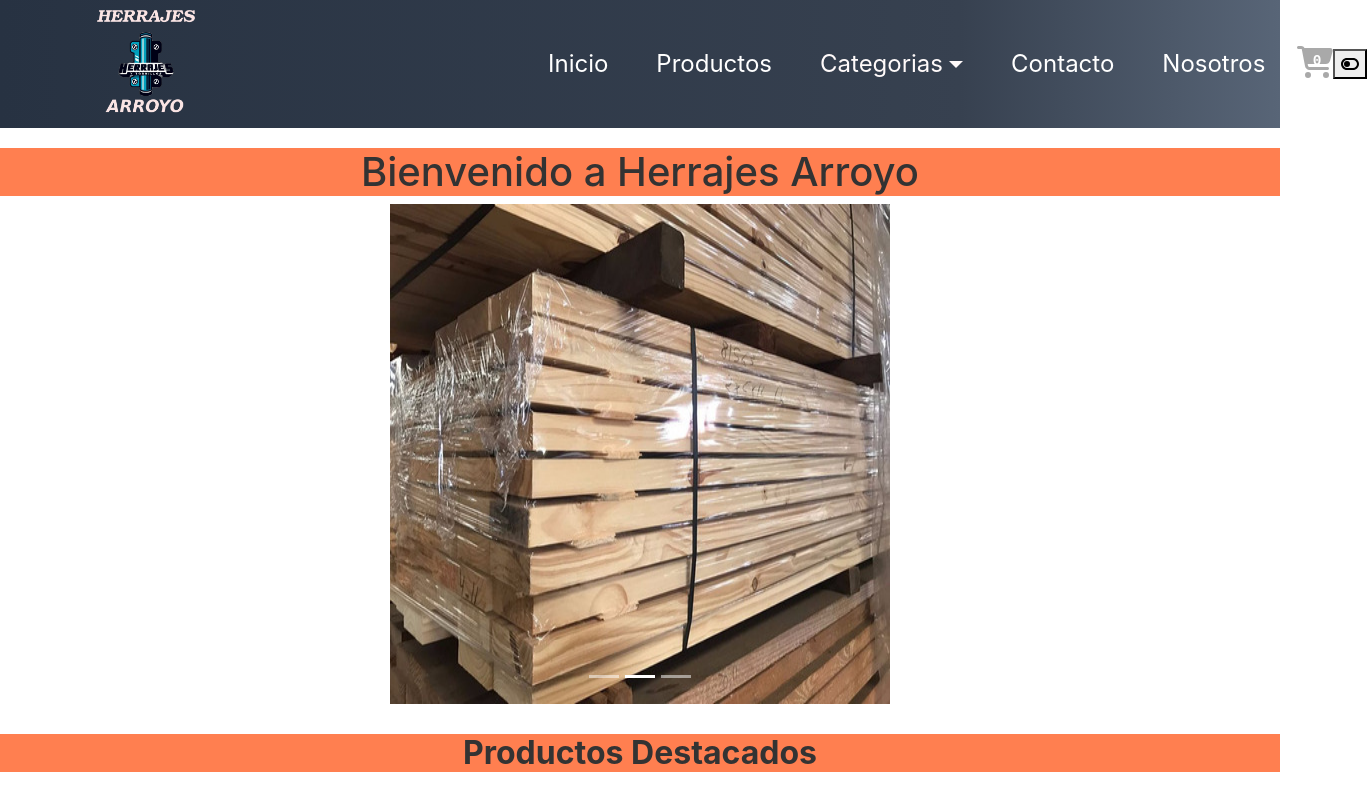
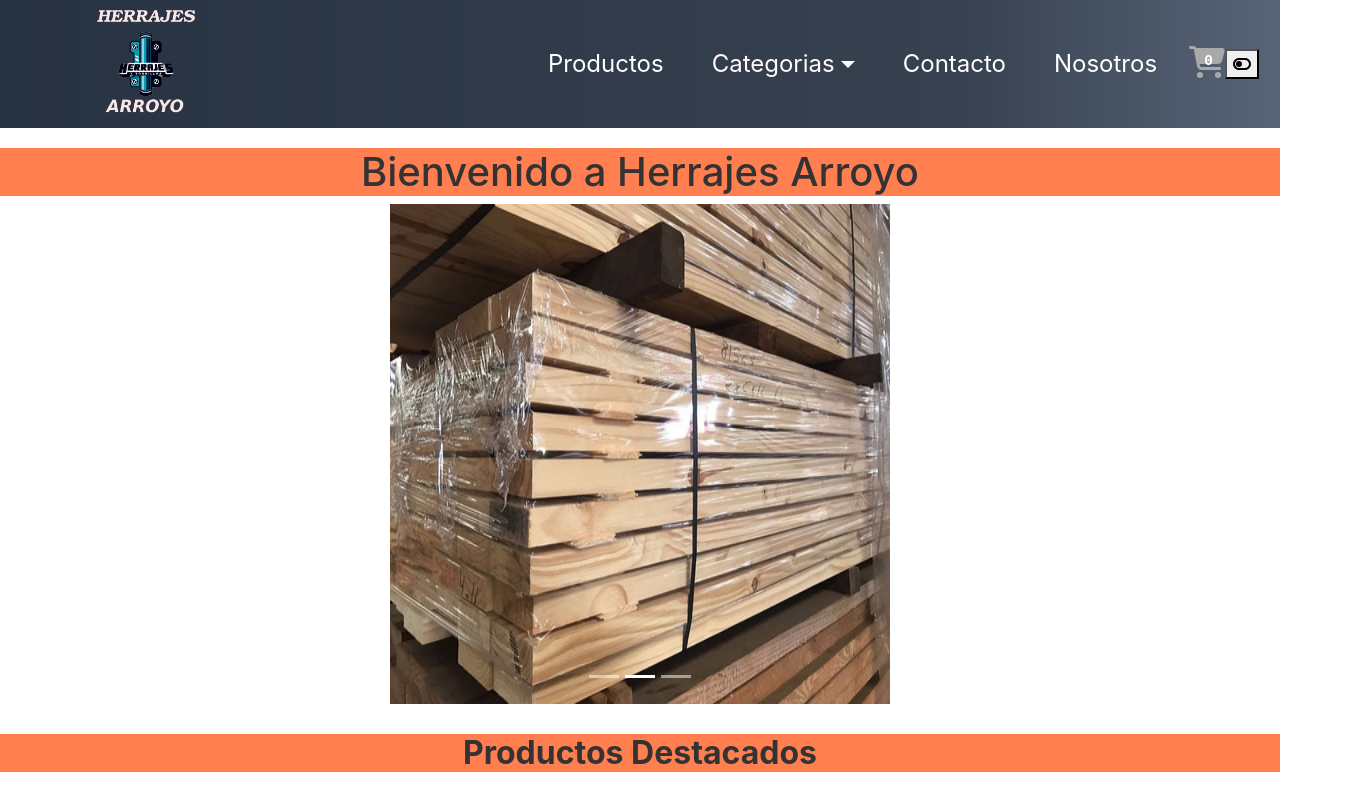
Before and after one commit to matiasarroyo1978/coder-react-app, a React (Create React App) app: page / in a window 1280 px wide. Shown: the top 800 px of the page, 1367 px wide, since content can reach past the window. Built offline with nearby package versions, Linux system fonts and the light colour scheme.

Commit message:
entrega final

```diff
--- a/src/components/NavBar/NavBar.js
+++ b/src/components/NavBar/NavBar.js
@@ -40,7 +40,6 @@ function Brand() {
 
          <Nav className="me-auto navegacion">
 
-        <NavLink ><Link to="/" className='link-nav'  activeclassname="link-activo">Inicio</Link></NavLink>
         <NavLink ><Link to="/products" className='link-nav' activeclassname="link-activo">Productos</Link></NavLink>
 
         <NavDropdown title="Categorias" id="collasible-nav-dropdown" className='link-nav'>
```
